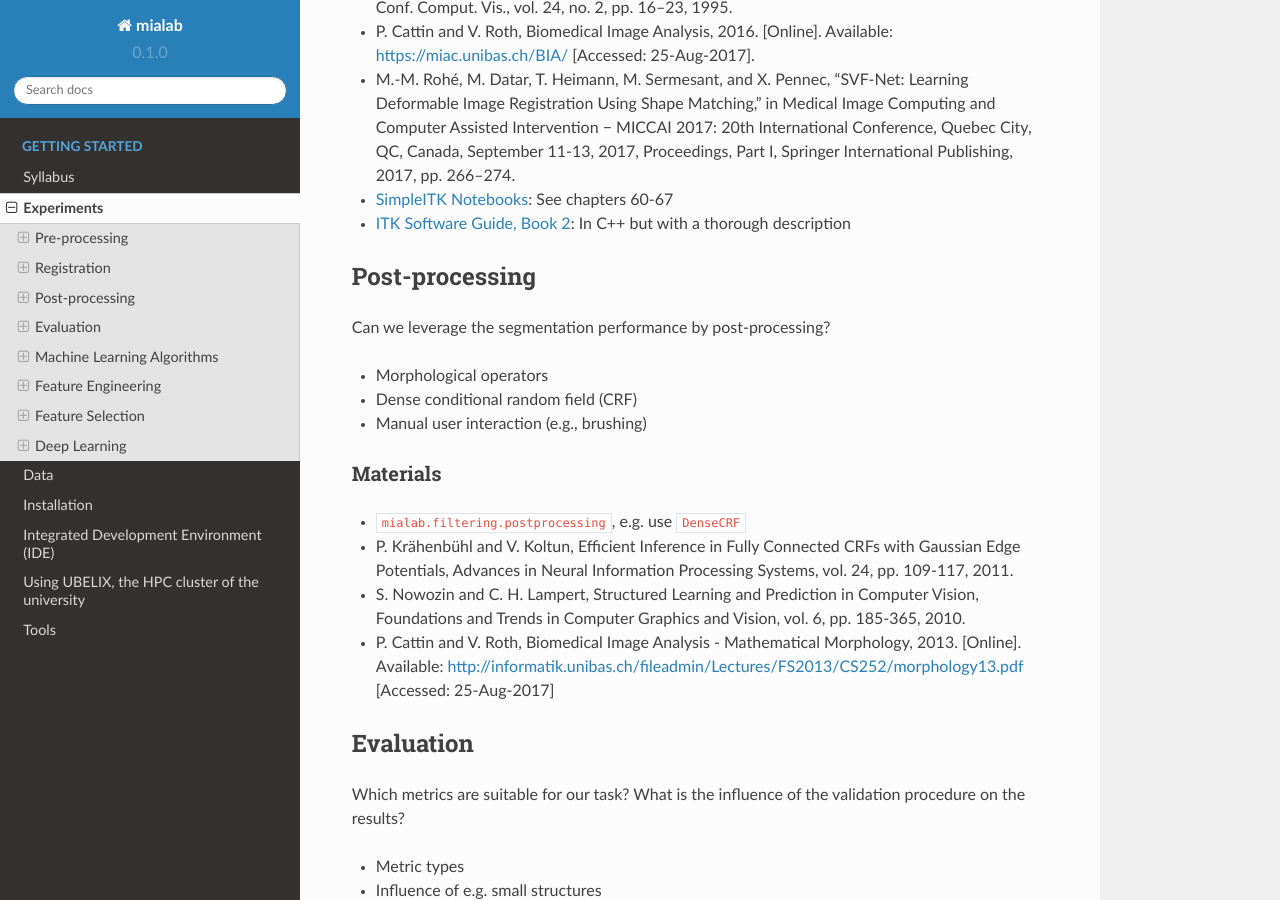
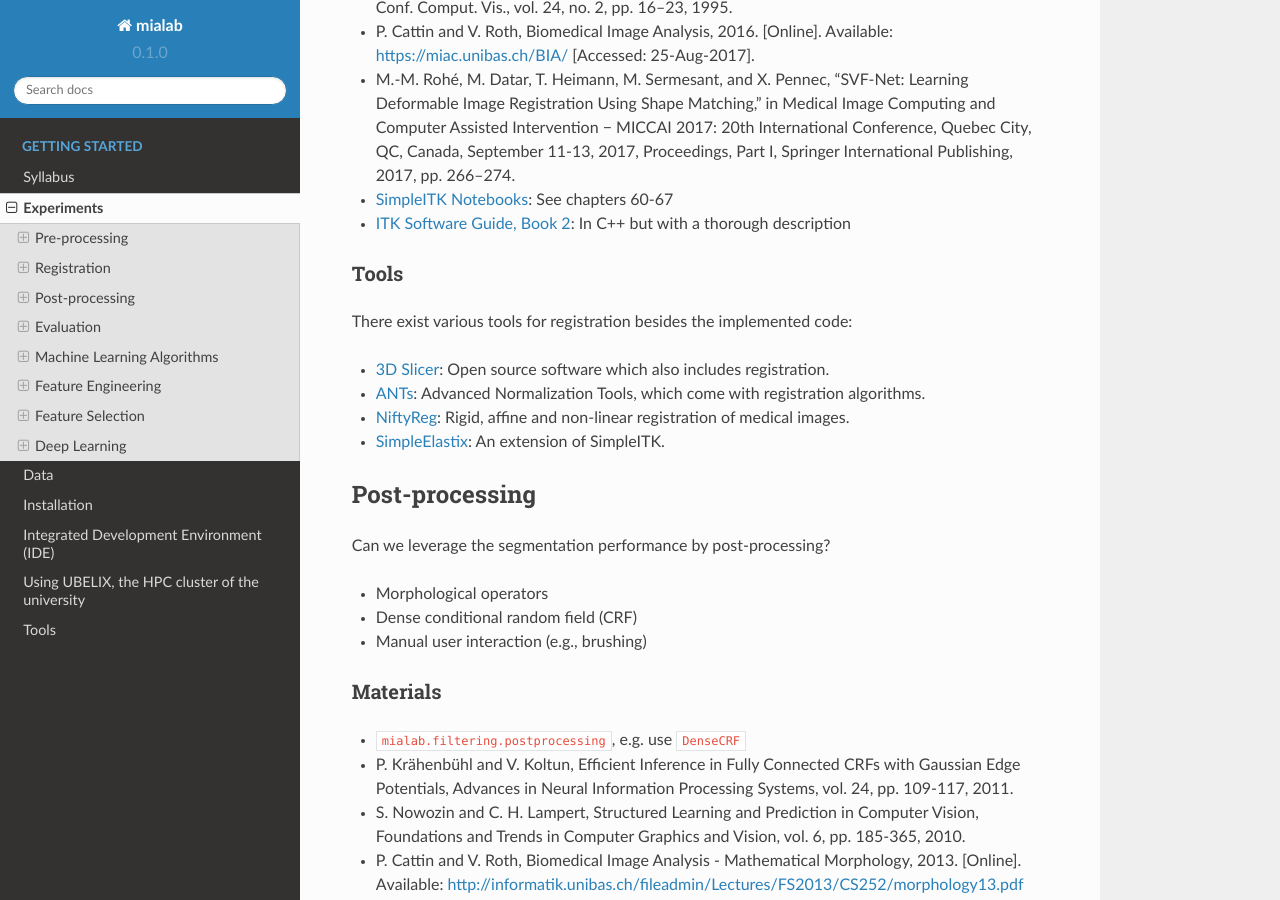
Before and after one commit to ubern-mia/MIALab, a Sphinx documentation site: the page built from docs/experiments.rst, in a window 1280 px wide and 900 px high, scrolled down 1050 px. Built offline with Sphinx 7.4.7 and the Read the Docs theme 2.0.0, drawn with Linux system fonts in a browser that asks for light colours; formulas are drawn with MathJax 3.

Commit message:
chore(experiments): tools for registration

```diff
--- a/docs/experiments.rst
+++ b/docs/experiments.rst
@@ -43,6 +43,15 @@ Materials
 - M.-M. Rohé, M. Datar, T. Heimann, M. Sermesant, and X. Pennec, “SVF-Net: Learning Deformable Image Registration Using Shape Matching,” in Medical Image Computing and Computer Assisted Intervention − MICCAI 2017: 20th International Conference, Quebec City, QC, Canada, September 11-13, 2017, Proceedings, Part I, Springer International Publishing, 2017, pp. 266–274.
 - `SimpleITK Notebooks <http://insightsoftwareconsortium.github.io/SimpleITK-Notebooks/>`_: See chapters 60-67
 - `ITK Software Guide, Book 2 <https://itk.org/ITKSoftwareGuide/html/Book2/ITKSoftwareGuide-Book2ch3.html>`_: In C++ but with a thorough description
+
+Tools
+^^^^^
+There exist various tools for registration besides the implemented code:
+
+- `3D Slicer <https://www.slicer.org/>`_: Open source software which also includes registration.
+- `ANTs <http://stnava.github.io/ANTs/>`_: Advanced Normalization Tools, which come with registration algorithms.
+- `NiftyReg <http://cmictig.cs.ucl.ac.uk/research/software/software-nifty/niftyreg>`_: Rigid, affine and non-linear registration of medical images.
+- `SimpleElastix <https://simpleelastix.github.io/>`_: An extension of SimpleITK.
 
 Post-processing
 ----------------
```
